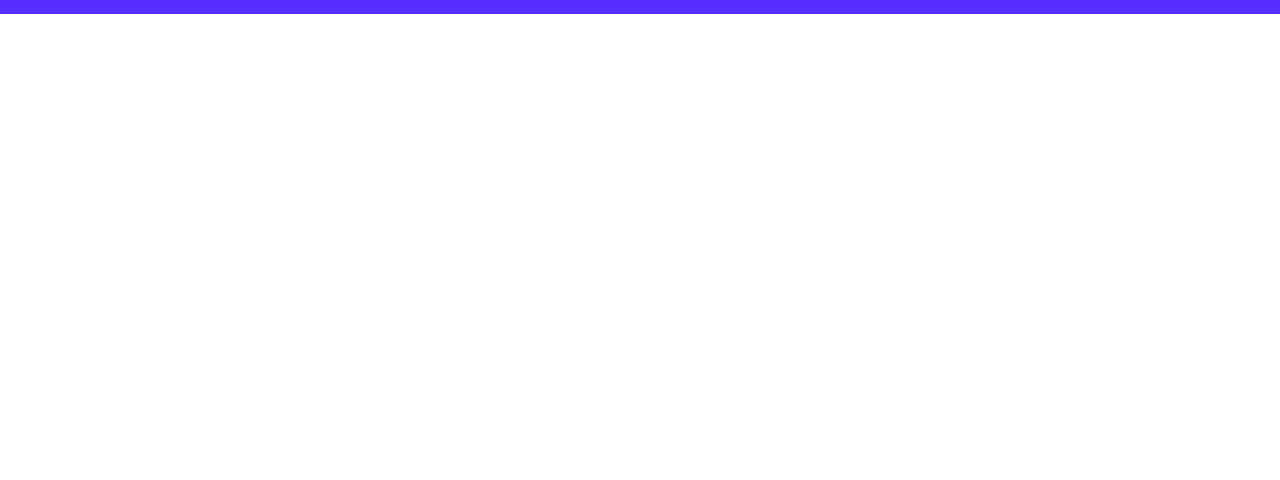
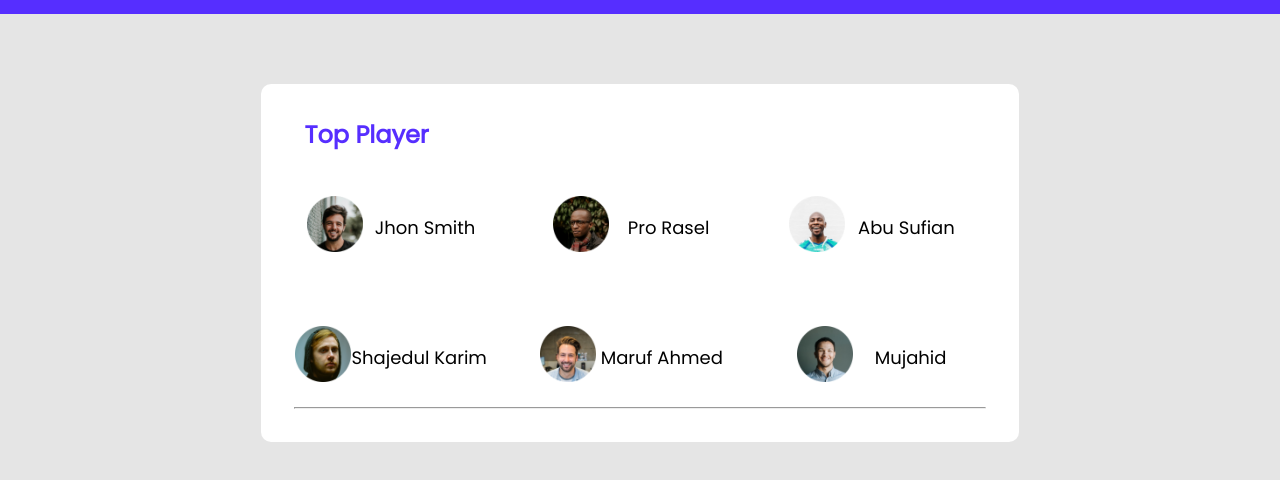
Before and after one commit to FahamidulDipro/leader-board-css3, a plain HTML site: page index.html in a window 1280 px wide. Shown: the part 90-570 px from the top of the page. Drawn offline with Linux system fonts and the light colour scheme.

Commit message:
Top Player section added

```diff
--- a/index.html
+++ b/index.html
@@ -31,6 +31,60 @@
             </ul>
         </nav>
     </section>
+    <section class="container_section">
+        <div class="container">
+            <h2>Top Player</h2>
+            <br>
+            <div class="box_container">
+                <div class="box">
+                    <div class="box_image_container">
+                        <img src="images/players/player-1.png" alt="1">
+                    </div>
+                    <p>Jhon Smith</p>
+
+                </div>
+                <div class="box">
+                    <div class="box_image_container">
+                        <img src="images/players/player-2.png" alt="1">
+                    </div>
+                    <p>Pro Rasel</p>
+
+                </div>
+                <div class="box">
+                    <div class="box_image_container">
+                        <img src="images/players/player-4.png" alt="1">
+                    </div>
+                    <p>Abu Sufian</p>
+
+                </div>
+                <div class="box">
+                    <div class="box_image_container">
+                        <img src="images/players/player-6.png" alt="1">
+                    </div>
+                    <p>Shajedul Karim</p>
+
+                </div>
+                <div class="box">
+                    <div class="box_image_container">
+                        <img src="images/players/player-3.png" alt="1">
+                    </div>
+                    <p>Maruf Ahmed</p>
+
+                </div>
+                <div class="box">
+                    <div class="box_image_container">
+                        <img src="images/players/player-5.png" alt="1">
+                    </div>
+                    <p>Mujahid</p>
+
+                </div>
+
+            </div>
+            <hr>
+
+        </div>
+
+    </section>
 </body>
 
 </html>
--- a/style.css
+++ b/style.css
@@ -2,6 +2,10 @@
     margin: 0;
     padding: 0;
     font-family: 'Poppins', sans-serif;
+}
+
+body {
+    background-color: #E5E5E5;
 }
 
 .nav_section {
@@ -34,3 +38,48 @@ nav ul li a {
 nav ul li img {
     margin-top: -13px;
 }
+
+.container_section {
+    display: flex;
+    justify-content: center;
+    align-items: center;
+}
+
+.container {
+    background-color: white;
+    width: 54%;
+    margin-top: 70px;
+    border-radius: 10px;
+    padding: 33px;
+}
+
+.container h2 {
+    color: #562EFF;
+    margin-left: 10px;
+}
+
+.box_container {
+    /* border: 2px solid black; */
+    display: grid;
+    grid-template-columns: repeat(3, 1fr);
+    justify-content: end;
+    grid-gap: 30px;
+}
+
+.box {
+    /* background-color: darkgoldenrod; */
+    width: 193px;
+    height: 100px;
+    display: flex;
+    justify-content: space-evenly;
+    align-items: center;
+}
+
+.box img {
+    width: 56px;
+    height: 56px;
+}
+
+.box p {
+    font-size: 18px;
+}
```
